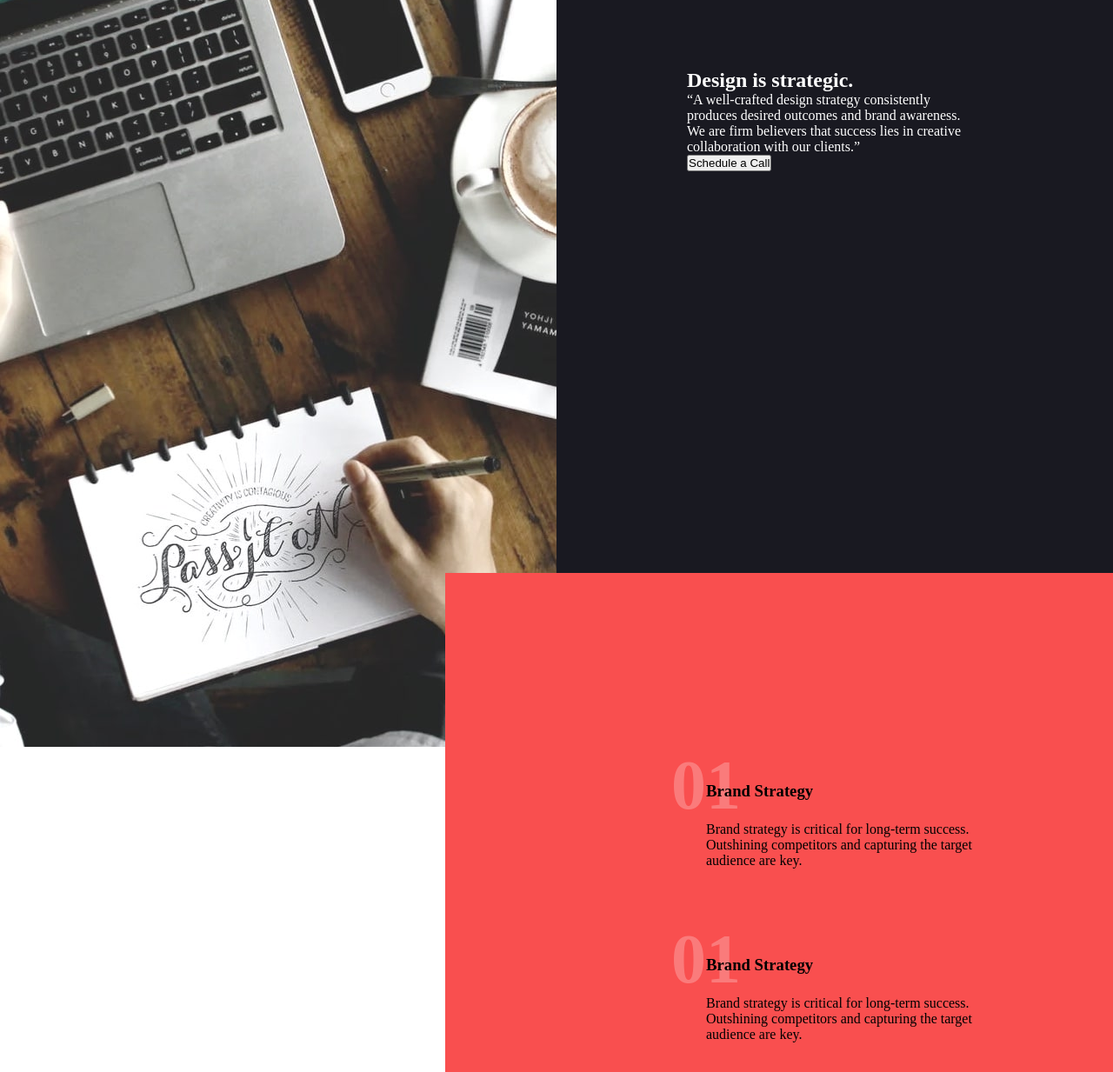
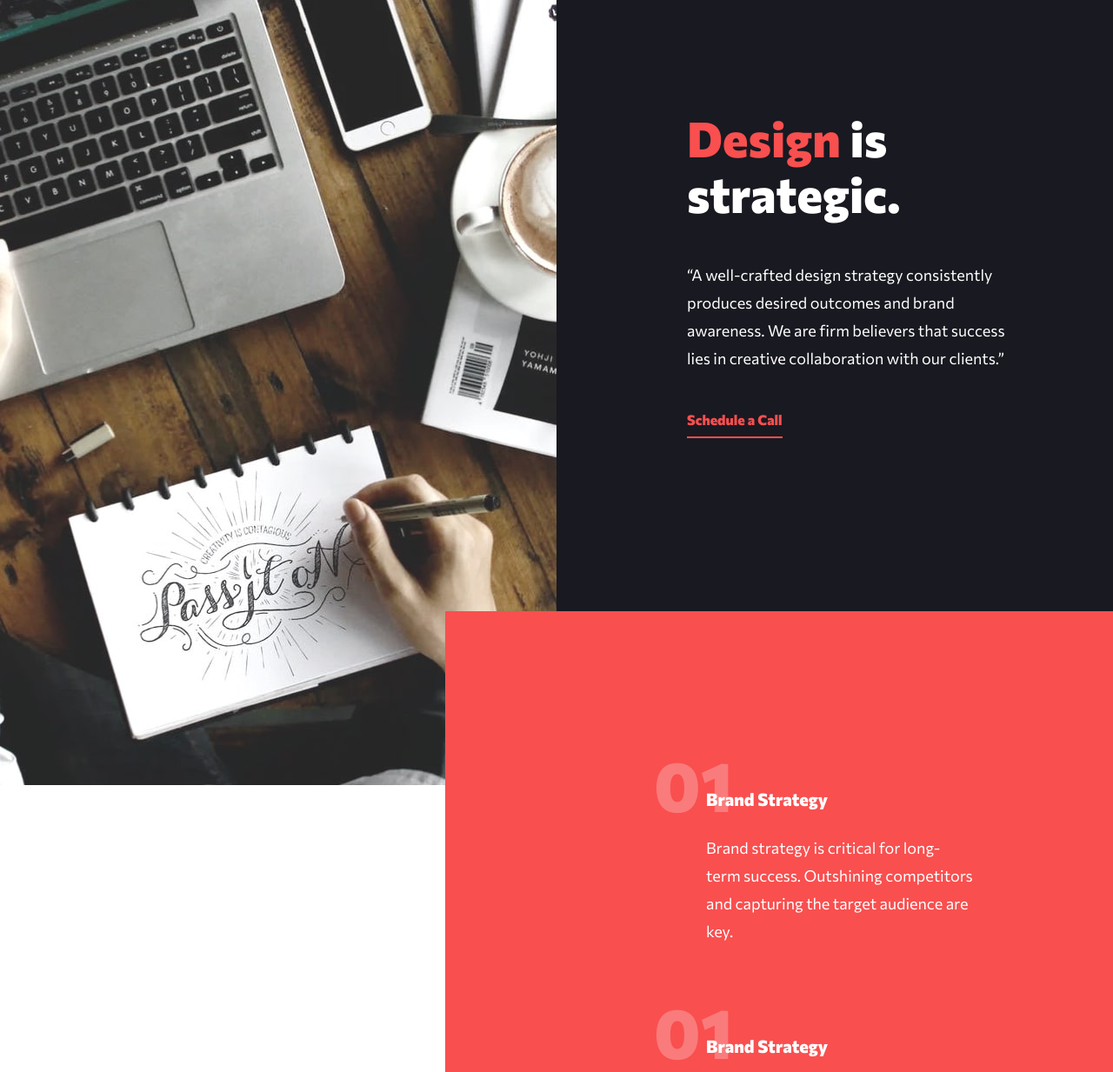
Before and after one commit to Shahbaaz92/creative-single-page-site, a plain HTML site: page index.html in a window 1280 px wide. Shown: the part 1060-2293 px from the top of the page at 87% size. Drawn offline with Linux system fonts and the light colour scheme.

Commit message:
Updated style.css

```diff
--- a/index.html
+++ b/index.html
@@ -30,7 +30,7 @@
           </menu>
         </nav>
         <div class="hero">
-          <div class="hero-des">
+          <div class="hero-info">
             <h1>Branding & website design agency</h1>
             <p>
               We specialize in visual storytelling by creating cohesive brand
@@ -46,13 +46,13 @@
           <div class="detail-1-img"></div>
           <div class="detail-1-info">
             <div class="detail-1-info-div">
-              <h2>Design is strategic.</h2>
+              <h2><span class="red">Design</span> is strategic.</h2>
               <p>
                 “A well-crafted design strategy consistently produces desired
                 outcomes and brand awareness. We are firm believers that success
                 lies in creative collaboration with our clients.”
               </p>
-              <button>Schedule a Call</button>
+              <button class="design-btn">Schedule a Call</button>
             </div>
           </div>
         </section>
@@ -109,7 +109,10 @@
         </section>
       </main>
       <footer class="footer" id="footer">
-        <h2>Let's build something great together.</h2>
+        <h2>
+          Let's build something <br />
+          great together.
+        </h2>
         <button>Schedule a Call</button>
       </footer>
     </div>
--- a/style.css
+++ b/style.css
@@ -1,3 +1,5 @@
+@import url("https://fonts.googleapis.com/css2?family=Commissioner:wght@400;800&display=swap");
+
 * {
   margin: 0;
   padding: 0;
@@ -7,6 +9,42 @@ body {
   background-color: aquamarine;
   display: flex;
   justify-content: center;
+  font-family: "Commissioner", sans-serif;
+  color: #000;
+  font-family: Commissioner;
+  font-size: 18px;
+  font-style: normal;
+  font-weight: 400;
+  line-height: 32px;
+}
+h1 {
+  font-size: 80px;
+  font-weight: 800;
+  line-height: 88px;
+}
+h2 {
+  font-size: 56px;
+  font-weight: 800;
+  line-height: 64px;
+}
+h3 {
+  font-size: 20px;
+  font-weight: 800;
+  line-height: 32px;
+}
+button {
+  color: #fff;
+  font-family: Commissioner;
+  font-size: 16px;
+  font-style: normal;
+  font-weight: 800;
+  line-height: normal;
+  border: none;
+  padding: 22px 44px;
+  background-color: #f94f4f;
+}
+.red {
+  color: #f94f4f;
 }
 #main-container {
   background-color: #ffffff;
@@ -21,30 +59,35 @@ body {
 }
 .nav {
   width: 100%;
-
   display: flex;
   justify-content: space-between;
   align-items: center;
 }
 .nav-img {
   padding-left: 165px;
-  width: 50%;
+  width: 40%;
 }
 .nav-links {
+  padding-left: 30px;
   padding-top: 60px;
   padding-bottom: 60px;
   padding-right: 165px;
   background: #f94f4f;
-  width: 50%;
+  width: 60%;
   height: auto;
   display: flex;
-  justify-content: space-evenly;
+  justify-content: space-around;
   align-items: center;
+  gap: 30px;
 }
 .nav-links li {
   list-style: none;
   padding: 0;
   margin: 0;
+  font-size: 16px;
+}
+.nav-links button {
+  background-color: #191921;
 }
 .hero {
   background: url("assets/desktop/image-hero.jpg");
@@ -54,10 +97,10 @@ body {
   width: 100%;
   height: 800px;
 }
-.hero-des {
+.hero-info {
   padding-left: 165px;
   margin-top: 112px;
-  width: 40%;
+  width: 50%;
   display: flex;
   flex-direction: column;
   align-items: flex-start;
@@ -88,8 +131,22 @@ body {
 }
 
 .detail-1-info-div {
-  width: 50%;
-  padding: 200px 150px;
+  width: 60%;
+  height: 100%;
+  margin-left: 150px;
+  /* padding: 200px 150px; */
+  display: flex;
+  flex-direction: column;
+  justify-content: center;
+  align-items: start;
+  gap: 45px;
+}
+.design-btn {
+  padding: 0;
+  padding-bottom: 10px;
+  background-color: #191921;
+  color: #f94f4f;
+  border-bottom: 2px solid #f94f4f;
 }
 .detail-2 {
   height: 900px;
@@ -101,7 +158,7 @@ body {
   align-items: center;
 }
 .detail-2-info {
-  width: 40%;
+  width: 50%;
   margin-left: 165px;
   z-index: 10;
 }
@@ -114,9 +171,10 @@ body {
   height: 1100px;
 }
 .points-box {
+  color: #ffffff;
   margin-left: 300px;
   width: 40%;
-  margin-top: 240px;
+  margin-top: 200px;
   display: flex;
   flex-direction: column;
   gap: 100px;
@@ -133,8 +191,8 @@ body {
 }
 .points span {
   position: absolute;
-  top: -40px;
-  left: -40px;
+  top: -45px;
+  left: -60px;
   color: #fff;
   font-family: Commissioner;
   font-size: 80px;
```
